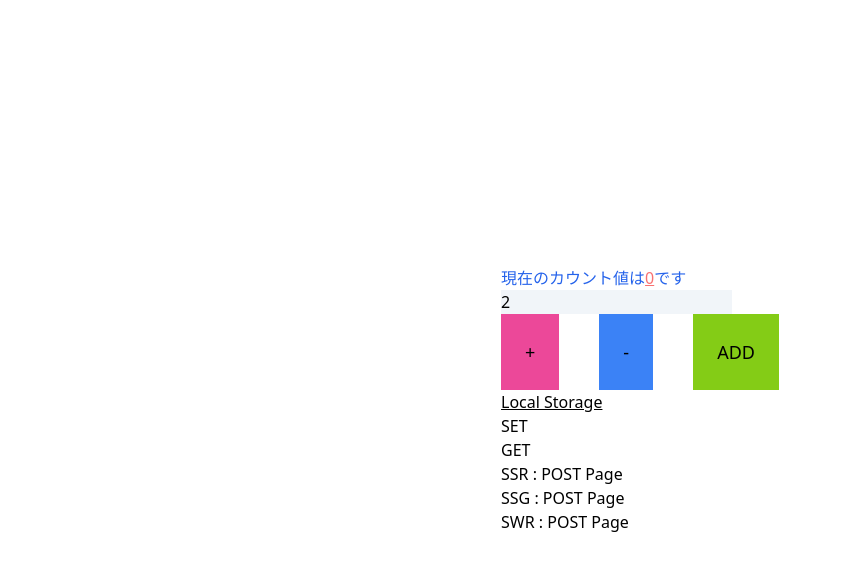
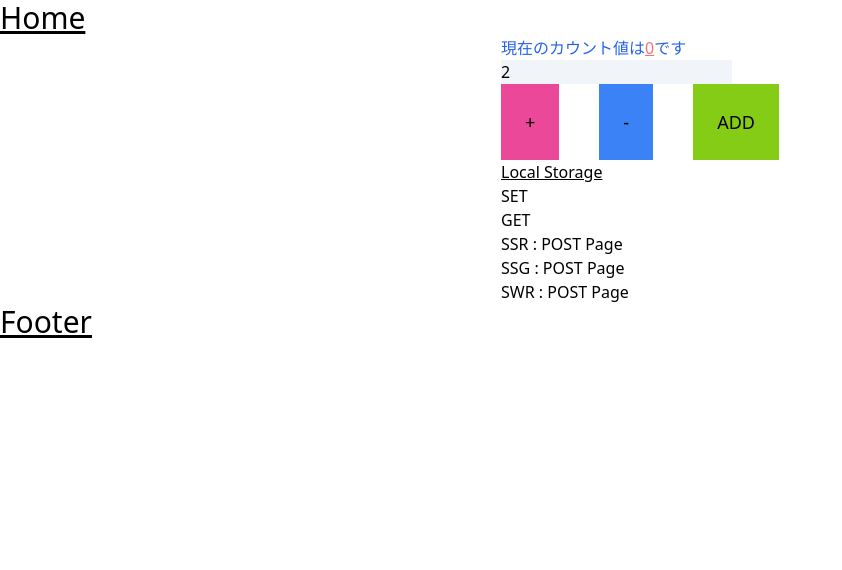
Before and after one commit to mixnuts07/next, a Next.js app: page / in a window 1280 px wide. Shown: the top 570 px of the page, without its empty margins (0-842 px from the left). Built offline with nearby package versions, Linux system fonts and the light colour scheme.

Commit message:
add layout

```diff
--- /dev/null
+++ b/components/layouts/Footer.tsx
@@ -0,0 +1,11 @@
+import Link from "next/link";
+
+const Footer = () => {
+  return (
+    <div className="text-3xl underline">
+      <p>Footer</p>
+    </div>
+  );
+};
+
+export default Footer;
--- /dev/null
+++ b/components/layouts/Header.tsx
@@ -0,0 +1,15 @@
+import Link from "next/link";
+
+const Header = () => {
+  return (
+    <ul>
+      <li>
+        <Link href="/">
+          <p className="text-3xl underline">Home</p>
+        </Link>
+      </li>
+    </ul>
+  );
+};
+
+export default Header;
--- /dev/null
+++ b/components/layouts/Layout.tsx
@@ -0,0 +1,14 @@
+import Header from "./Header";
+import Footer from "./Footer";
+
+const Layout = ({ children }) => {
+  return (
+    <>
+      <Header />
+      <main>{children}</main>
+      <Footer />
+    </>
+  );
+};
+
+export default Layout;
--- a/pages/_app.tsx
+++ b/pages/_app.tsx
@@ -3,6 +3,7 @@ import type { AppProps } from "next/app";
 import { SessionProvider } from "next-auth/react";
 import { store } from "../components/redux/store";
 import { Provider } from "react-redux";
+import Layout from "../components/layouts/Layout";
 
 export default function App({
   Component,
@@ -11,7 +12,9 @@ export default function App({
   return (
     <SessionProvider session={session}>
       <Provider store={store}>
-        <Component {...pageProps} />
+        <Layout>
+          <Component {...pageProps} />
+        </Layout>
       </Provider>
     </SessionProvider>
   );
--- a/pages/index.tsx
+++ b/pages/index.tsx
@@ -1,12 +1,12 @@
 import Head from "next/head";
 import Image from "next/image";
 import Counter from "../components/redux/component/Counter";
-import StorageFunc from "../components/LocalStorage/StorageFunc";
+import StorageFunc from "../components/localStorage/StorageFunc";
 import Link from "next/link";
 
 export default function Home() {
   return (
-    <div className="w-screen h-screen items-center justify-center flex">
+    <div className="w-screen h-5/6 items-center justify-center flex">
       <Head>
         <title>Create Next App</title>
         <meta name="description" content="Generated by create next app" />
```
